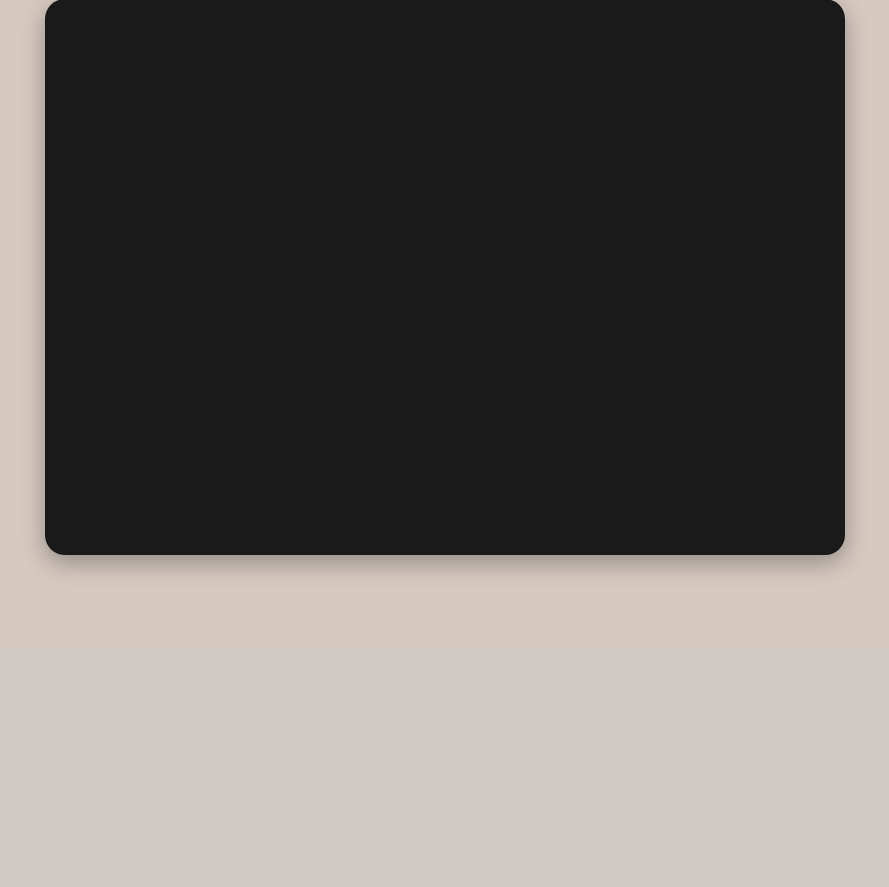
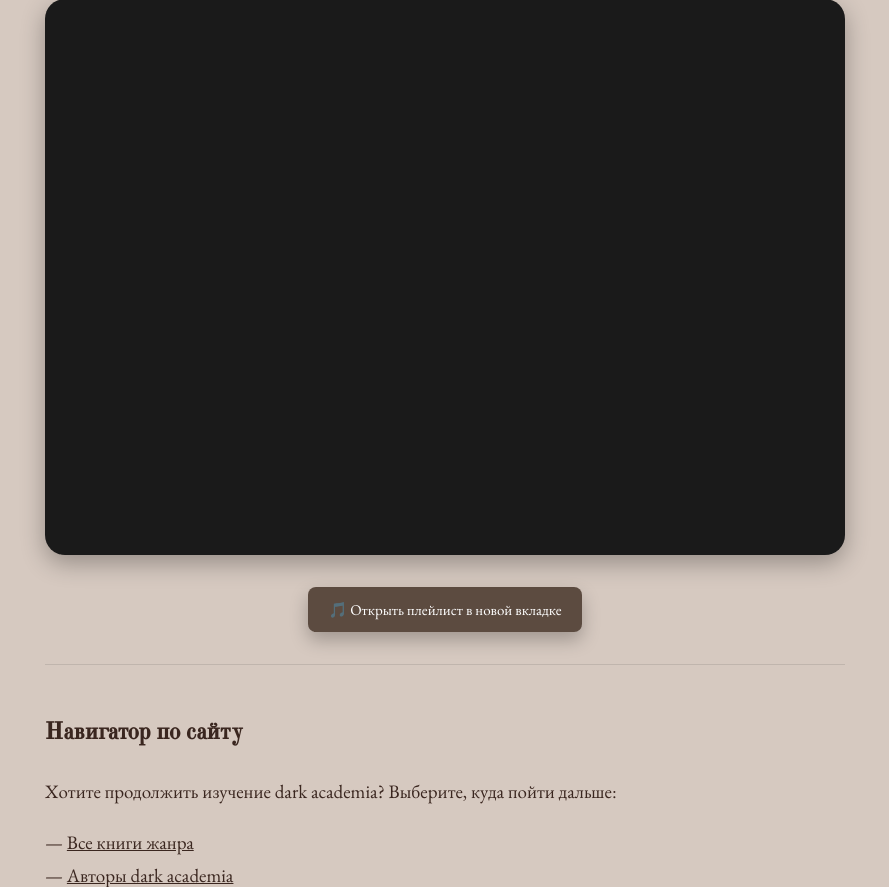
Before and after one commit to tingrafesss/dark_academia_project, a Django app: page /news/playlist/ in a window 1280 px wide. Shown: the part 389-1276 px from the top of the page, without its empty margins (195-1084 px from the left). Before the commit the page ends 965 px from the top, so only its background shows below. Run offline with Django 5.2, Linux system fonts and the light colour scheme.

Commit message:
Update article_playlist.html

```diff
--- a/dark_academia_project/core/templates/core/article_playlist.html
+++ b/dark_academia_project/core/templates/core/article_playlist.html
@@ -20,11 +20,11 @@
           frameborder="0"
           allow="clipboard-write"
           style="border:none; width:100%; height:556px; border-radius: 16px;"
-          src="https://music.yandex.ru/iframe/playlist/ec574dec-d30a-8d02-afb4-523fa0b08fb5/1010"
+          src="https://music.yandex.ru/iframe/playlist/tingrafes/1010">
         </iframe>
       </div>
-      <p style="text-align: center; margin-top: 16px;">
-        <a href="https://music.yandex.ru/users/tingrafes/playlists/1010" target="_blank" rel="noopener" class="btn-primary">
+      <p style="text-align: center; margin-top: 24px;">
+        <a href="https://music.yandex.ru/users/tingrafes/playlists/1010" target="_blank" rel="noopener" class="btn-primary" style="text-decoration: none; padding: 10px 20px; background: #5c4b40; color: white; border-radius: 8px;">
           🎵 Открыть плейлист в новой вкладке
         </a>
       </p>
```
